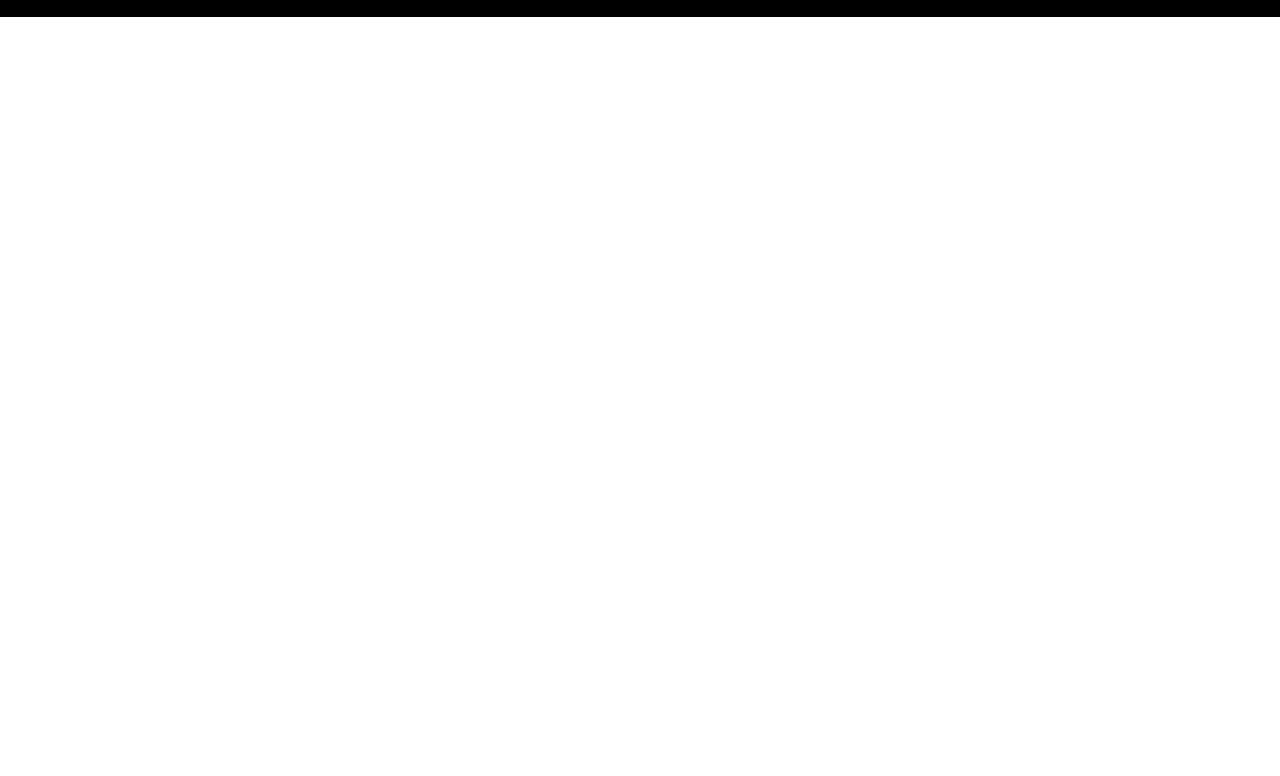
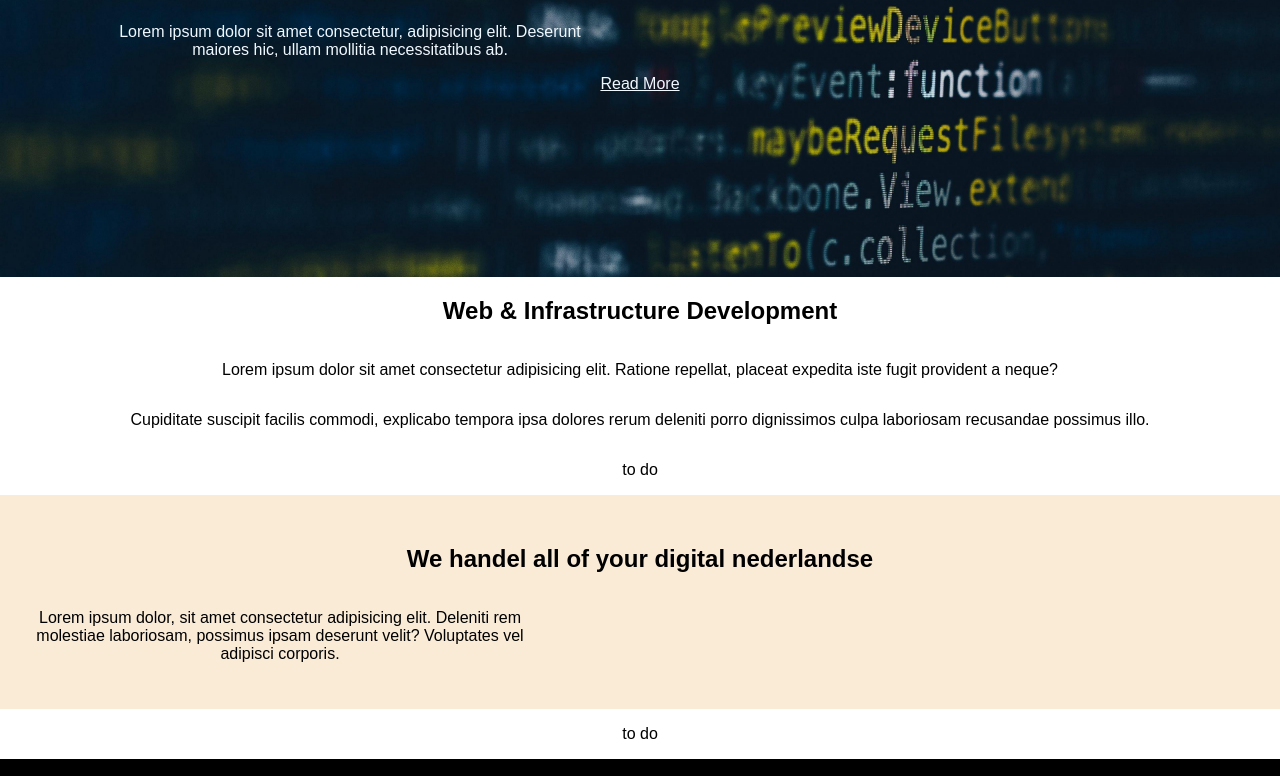
Before and after one commit to al-student/task4, a plain HTML site: page index.html in a window 1280 px wide. Shown: the part 173-949 px from the top of the page. Before the commit the page ends 800 px from the top, so only its background shows below. Drawn offline with Linux system fonts and the light colour scheme.

Commit message:
Add Main Structure

```diff
--- a/assets/styles/style.css
+++ b/assets/styles/style.css
@@ -1,11 +1,50 @@
+html {
+    height: 100vh;
+}
+
 body {
     margin: 0px;
     font-family: sans-serif;
     text-align: center;
+    height: 100vh;
+}
+
+header {
+    /* background */
+    background-image:url("../images/header_bg.jpg");
+    background-position: center;
+    background-repeat: no-repeat;
+    background-size: cover;
+    /* size */
+    height: 250px;
+    padding: 100px;
+    /* font */
+    color: aliceblue;
+}
+
+p {
+    margin: 0;
+    padding: 1em 0;
+}
+
+.p-1 {
+    width: 500px;
+}
+.p-2 {
+    width: 200px;
 }
 
 a {
     color: inherit;
+}
+
+.section-title {
+    padding: 26px 0px;
+}
+
+#section-more {
+    background-color: antiquewhite;
+    padding: 30px;
 }
 
 footer {
@@ -17,5 +56,5 @@ footer {
 
 .footer-option {
     display: inline;
-    margin: auto 15%;
+    margin: auto 10%;
 }
--- a/index.html
+++ b/index.html
@@ -8,17 +8,31 @@
 </head>
 <body>
     <header>
-        <h1>Welkom to Brabant Web Solutions</h1>
-        <p>Lorem ipsum dolor sit amet consectetur, adipisicing elit. Deserunt maiores hic, ullam mollitia necessitatibus ab.</p>
+        <h1>Welkom to Drenthe Web Solutions</h1>
+        <p class="p-1">Lorem ipsum dolor sit amet consectetur, adipisicing elit. Deserunt maiores hic, ullam mollitia necessitatibus ab.</p>
         <div>
-            <a href="#section-about">Read More</a>
+            <a href="#section-more">Read More</a>
         </div>
     </header>
     <main>
-
+        <section id="section-description">
+            <h2>Web & Infrastructure Development</h2>
+            <p>Lorem ipsum dolor sit amet consectetur adipisicing elit. Ratione repellat, placeat expedita iste fugit provident a neque?</p>
+            <p>Cupiditate suscipit facilis commodi, explicabo tempora ipsa dolores rerum deleniti porro dignissimos culpa laboriosam recusandae possimus illo.</p>
+        </section>
+        <section id="section-images">
+            <p>to do</p>
+        </section>
+        <section id="section-more">
+            <h2>We handel all of your digital nederlandse</h2>
+            <p class="p-1">Lorem ipsum dolor, sit amet consectetur adipisicing elit. Deleniti rem molestiae laboriosam, possimus ipsam deserunt velit? Voluptates vel adipisci corporis.</p>
+        </section>
+        <section id="section-about">
+            <p>to do</p>
+        </section>
     </main>
     <footer>
-        <p class="footer-option">&copy; Brabant Web Solutions</p>
+        <p class="footer-option">&copy; Drenthe Web Solutions</p>
         <p class="footer-option">Powered by <a href="https://github.com/al-student/">Alex</a></p>
     </footer>
 </body>
```
Also changed, not shown: assets/images/header_bg.jpg (added).
